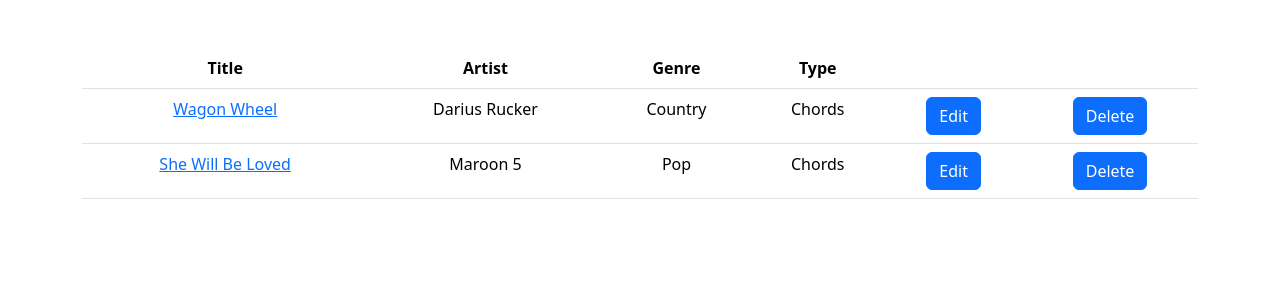
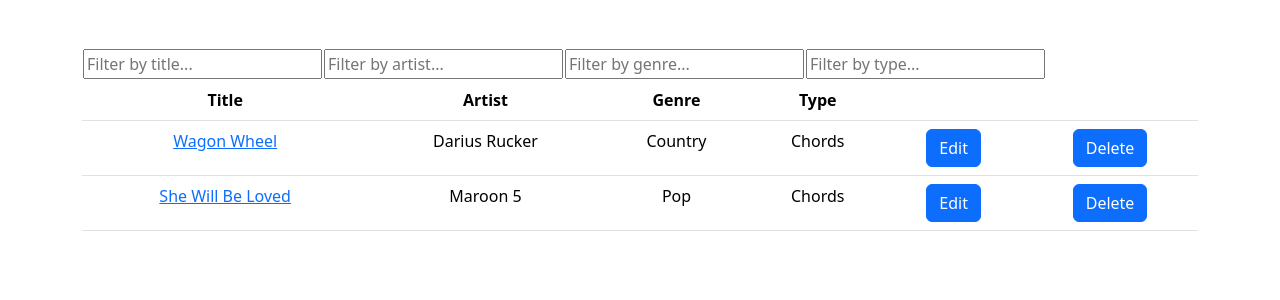
Before and after one commit to EthanKC/chord-scroll, a Flask app: page /library in a window 1280 px wide. Shown: the part 64-364 px from the top of the page. Run offline with Flask 3, Linux system fonts and the light colour scheme; a user stored in the database is signed in; some libraries are stand-ins or nearby versions.

Commit message:
Made library.html table filterable by title, artist, genre, and type

```diff
--- a/templates/library.html
+++ b/templates/library.html
@@ -7,7 +7,13 @@
 {% block main %}
 
     <div>
-        <table class="table">
+        <table>
+                <td><input type="text" id="titleFilter" onkeyup="filter('titleFilter',0)" placeholder="Filter by title..."></td>
+                <td><input type="text" id="artistFilter" onkeyup="filter('artistFilter', 1)" placeholder="Filter by artist..."></td>
+                <td><input type="text" id="genreFilter" onkeyup="filter('genreFilter', 2)" placeholder="Filter by genre..."></td>
+                <td><input type="text" id="typeFilter" onkeyup="filter('typeFilter', 3)" placeholder="Filter by type..."></td>
+        </table>
+        <table class="table" id="songTable">
             <thead>
                 <tr>
                     <th>Title</th>
@@ -21,10 +27,10 @@
             <tbody>
                 {% for song in songs %}
                     <tr>
-                        <td><a href="/song/{{ song.title }}_{{ song.id }}">{{ song.title }}</a></td>
-                        <td>{{ song.artist }}</td>
-                        <td>{{ song.genre }}</td>
-                        <td>{{ song.type }}</td>
+                        <td name="title"><a href="/song/{{ song.title }}_{{ song.id }}">{{ song.title }}</a></td>
+                        <td name="artist">{{ song.artist }}</td>
+                        <td name="genre">{{ song.genre }}</td>
+                        <td name="type">{{ song.type }}</td>
                         <td>
                             <form action="/song/{{ song.title }}_{{ song.id }}/edit">
                                 <button name="edit" class="btn btn-primary">Edit</button>
@@ -41,4 +47,25 @@
             </tbody>
         </table>
     </div>
+
+    <script>
+        function filter(elementId, index) {
+            var input = document.getElementById(elementId);
+            var filter = input.value.toUpperCase();
+            var table = document.getElementById("songTable");
+            var tr = table.getElementsByTagName("tr");
+
+            for (var i = 0; i < tr.length; i++) {
+                var td = tr[i].getElementsByTagName("td")[index];
+                if (td) {
+                    var txtValue = td.textContent || td.innerText;
+                    if (txtValue.toUpperCase().indexOf(filter) > -1) {
+                        tr[i].style.display = "";
+                    } else {
+                        tr[i].style.display = "none";
+                    }
+                }
+            }
+        }
+    </script>
 {% endblock %}
```
